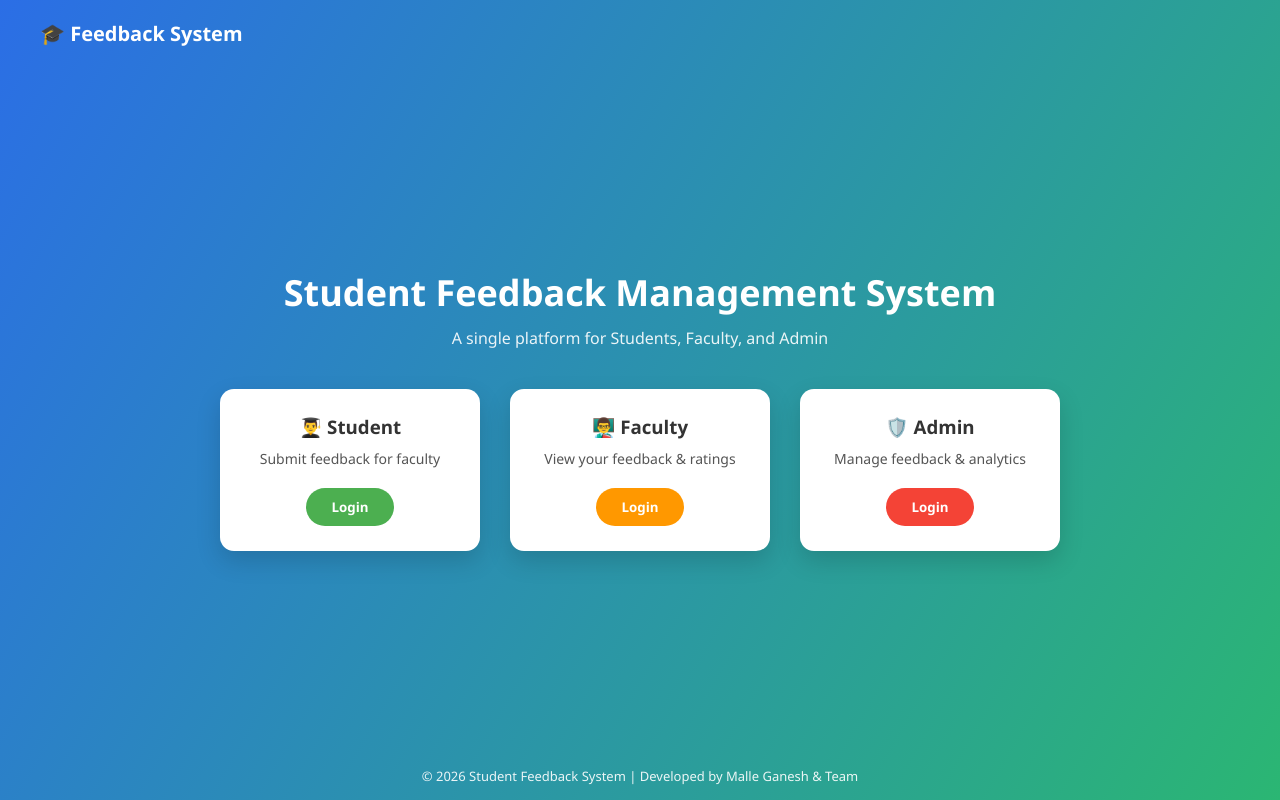
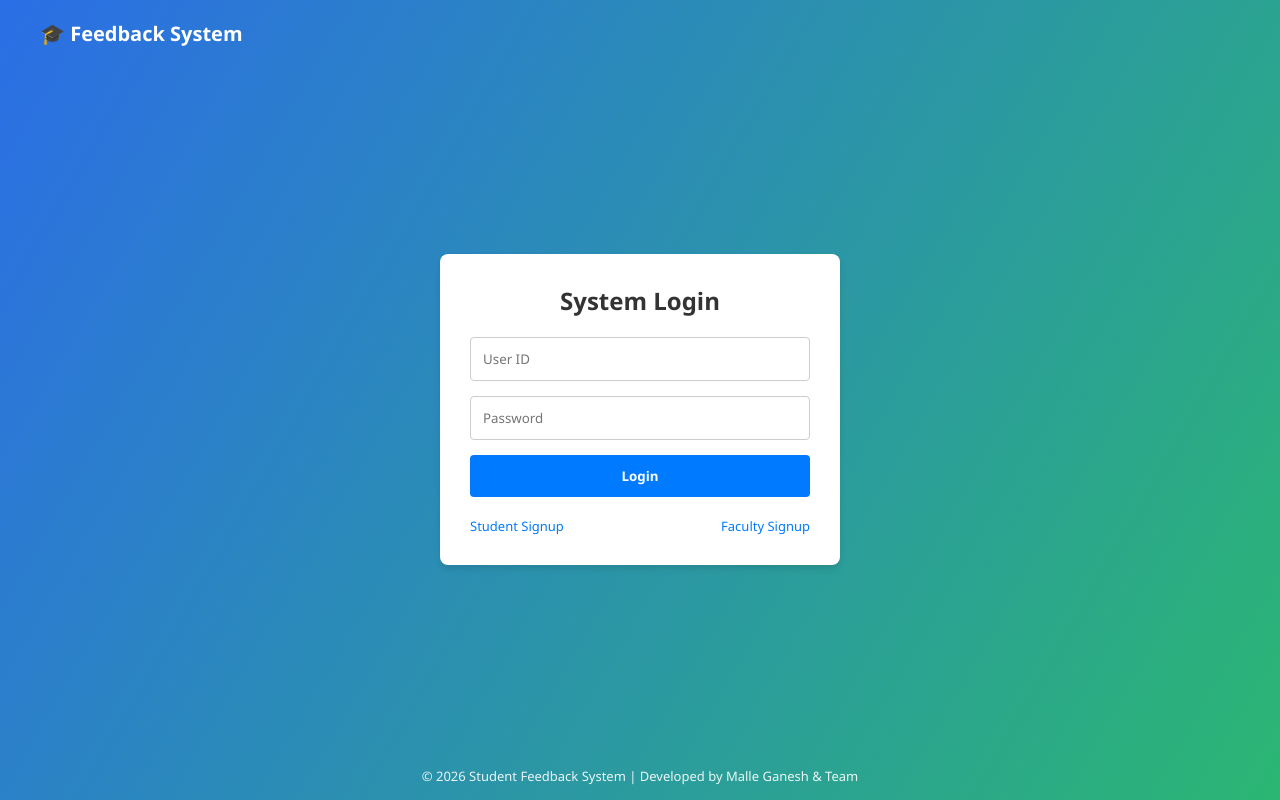
Before and after one commit to MalleGanesh/fsad-frontend, a React (Vite) app: page / in a window 1280 px wide. Built offline with nearby package versions, Linux system fonts and the light colour scheme.

Commit message:
Update feedback feature and unified login logic

```diff
--- a/src/components/auth/Captcha.jsx
+++ b/src/components/auth/Captcha.jsx
@@ -12,10 +12,10 @@ export default function Captcha({ onVerify }) {
     // Exclude visually ambiguous characters: 0, O, 1, l, I
     const chars = '23456789ABCDEFGHJKMNPQRSTUVWXYZabcdefghjkmnpqrstuvwxyz';
     let result = '';
-    for (let i = 0; i < 6; i++) {
+    for (let i = 0; i < 5; i++) {
       result += chars.charAt(Math.floor(Math.random() * chars.length));
     }
-    const rots = Array.from({ length: 6 }, () => Math.floor(Math.random() * 21) - 10);
+    const rots = Array.from({ length: 5 }, () => Math.floor(Math.random() * 21) - 10);
     setCaptchaStr(result);
     setRotations(rots);
     setInputValue('');
--- a/src/pages/AuthPage.jsx
+++ b/src/pages/AuthPage.jsx
@@ -5,7 +5,7 @@ import ForgotPassword from '../components/auth/ForgotPassword';
 
 export default function AuthPage() {
   // 'signin', 'signup', or 'forgot'
-  const [mode, setMode] = useState('signin');
+  const [mode, setMode] = useState('signup');
 
   return (
     <div className="auth-page">
--- a/src/pages/FacultyLogin.jsx
+++ b/src/pages/FacultyLogin.jsx
@@ -4,7 +4,7 @@ import axios from "axios";
 import "../styles.css";
 
 export default function FacultyLogin() {
-  const [mode, setMode] = useState("signin");
+  const [mode, setMode] = useState("signup");
   const [facultyId, setFacultyId] = useState("");
   const [password, setPassword] = useState("");
   const [name, setName] = useState("");
--- a/src/pages/FeedbackForm.jsx
+++ b/src/pages/FeedbackForm.jsx
@@ -11,6 +11,8 @@ export default function FeedbackForm() {
   const [courseName, setCourseName] = useState("");
   const [ratings, setRatings] = useState({});
   const [comment, setComment] = useState("");
+  const [activeTab, setActiveTab] = useState("submit");
+  const [myFeedbacks, setMyFeedbacks] = useState([]);
 
   // 🔐 Protect route & Fetch faculty
   useEffect(() => {
@@ -29,6 +31,17 @@ export default function FeedbackForm() {
         alert("⚠️ Error: Could not load faculty list from server.");
       });
   }, [navigate]);
+
+  useEffect(() => {
+    if (activeTab === "view") {
+      const authUser = JSON.parse(localStorage.getItem("authUser") || "{}");
+      if (authUser.email) {
+        axios.get(`/api/feedback/student/${authUser.email}`)
+          .then(res => setMyFeedbacks(res.data))
+          .catch(err => console.error("Error fetching my feedbacks", err));
+      }
+    }
+  }, [activeTab]);
 
   const handleRating = (q, value) => {
     setRatings({ ...ratings, [q]: parseInt(value) });
@@ -100,7 +113,20 @@ export default function FeedbackForm() {
   return (
     <div className="feedback-bg">
       <div className="container">
-        <h2>📋 Student Feedback Form</h2>
+        <h2>📋 Student Feedback Dashboard</h2>
+
+        <div style={{ display: "flex", gap: "10px", marginBottom: "20px", justifyContent: "center" }}>
+          <button
+            style={{ padding: "10px 20px", cursor: "pointer", background: activeTab === "submit" ? "#667eea" : "#ddd", color: activeTab === "submit" ? "white" : "black", border: "none", borderRadius: "5px", fontWeight: "bold" }}
+            onClick={() => setActiveTab("submit")}
+          >Submit Feedback</button>
+          <button
+            style={{ padding: "10px 20px", cursor: "pointer", background: activeTab === "view" ? "#667eea" : "#ddd", color: activeTab === "view" ? "white" : "black", border: "none", borderRadius: "5px", fontWeight: "bold" }}
+            onClick={() => setActiveTab("view")}
+          >My Feedbacks</button>
+        </div>
+
+        {activeTab === "submit" ? (
 
         <form onSubmit={submitFeedback}>
           <label>Faculty Name</label>
@@ -168,6 +194,40 @@ export default function FeedbackForm() {
 
           <button type="submit">Submit Feedback</button>
         </form>
+        ) : (
+          <div className="faculty-table-container" style={{ margin: "0" }}>
+             {myFeedbacks.length > 0 ? (
+               <table className="feedback-table" style={{ width: "100%", boxShadow: "none", border: "1px solid #eee" }}>
+                 <thead>
+                   <tr>
+                     <th>Faculty</th>
+                     <th>Course</th>
+                     <th>Rating (Avg)</th>
+                     <th>Comments</th>
+                   </tr>
+                 </thead>
+                 <tbody>
+                   {myFeedbacks.map(fb => {
+                     const avg = ((fb.q1 + fb.q2 + fb.q3 + fb.q4 + fb.q5) / 5).toFixed(1);
+                     return (
+                       <tr key={fb.id}>
+                         <td data-label="Faculty">{fb.faculty?.name || 'Unknown'}</td>
+                         <td data-label="Course"><span className="course-name">{fb.courseName}</span></td>
+                         <td data-label="Rating"><span className="rating-badge">{avg} / 5.0</span></td>
+                         <td data-label="Comments" className="comment-cell">{fb.comment || '-'}</td>
+                       </tr>
+                     );
+                   })}
+                 </tbody>
+               </table>
+             ) : (
+               <div className="no-data-message" style={{ boxShadow: "none", border: "1px solid #eee", padding: "40px 20px" }}>
+                 <p>📭</p>
+                 <p>You haven't submitted any feedback yet.</p>
+               </div>
+             )}
+          </div>
+        )}
       </div>
     </div>
   );
--- a/src/pages/Home.jsx
+++ b/src/pages/Home.jsx
@@ -1,52 +1,109 @@
-import { Link } from "react-router-dom";
+import { useState } from "react";
+import { Link, useNavigate } from "react-router-dom";
+import axios from "axios";
 import "../styles.css";
 
 export default function Home() {
+  const [identifier, setIdentifier] = useState("");
+  const [password, setPassword] = useState("");
+  const [loading, setLoading] = useState(false);
+  const navigate = useNavigate();
+
+  const handleLogin = async () => {
+    if (!identifier || !password) {
+      alert("Please enter credentials");
+      return;
+    }
+
+    setLoading(true);
+    const trimmedId = identifier.trim().toLowerCase();
+
+    try {
+      if (trimmedId.includes("@")) {
+        // Student Login
+        const response = await axios.post('/api/auth/login', { email: identifier, password });
+        const user = response.data;
+        localStorage.setItem(
+          'authUser',
+          JSON.stringify({ name: user.name, email: user.email, course: user.course })
+        );
+        sessionStorage.setItem('studentLoggedIn', 'true');
+        sessionStorage.setItem('studentName', user.name);
+        navigate("/feedback-form");
+      } else if (!isNaN(trimmedId) && trimmedId !== "") {
+        // Faculty Login (faculty IDs are numeric, e.g. 101, 102)
+        const response = await axios.post("/api/faculty/login", { facultyId: identifier, password });
+        const faculty = response.data;
+        sessionStorage.setItem("facultyLoggedIn", "true");
+        sessionStorage.setItem("facultyId", faculty.facultyId);
+        sessionStorage.setItem("facultyName", faculty.name);
+        navigate("/faculty-dashboard");
+      } else {
+        // Admin Login
+        await axios.post("/api/auth/admin/login", {
+          username: identifier.trim(),
+          password: password.trim()
+        });
+        sessionStorage.setItem("adminLoggedIn", "true");
+        navigate("/admin-dashboard");
+      }
+    } catch (error) {
+      alert(error.response?.data?.message || "Invalid Credentials");
+    } finally {
+      setLoading(false);
+    }
+  };
+
   return (
     <div className="home-bg">
-      {/* HEADER */}
       <div className="top-bar">
         🎓 <span>Feedback System</span>
       </div>
 
-      {/* MAIN CONTENT */}
-      <div className="home-content">
-        <h1>Student Feedback Management System</h1>
-        <p className="subtitle">
-          A single platform for Students, Faculty, and Admin
-        </p>
+      <div className="home-content" style={{ display: "flex", justifyContent: "center", alignItems: "center", minHeight: "80vh" }}>
+        <div className="card" style={{ maxWidth: "400px", width: "100%", padding: "30px", background: "white", borderRadius: "8px", boxShadow: "0 4px 6px rgba(0,0,0,0.1)" }}>
+          <h2 style={{ textAlign: "center", color: "#333", marginBottom: "20px" }}>System Login</h2>
 
-        <div className="card-container">
-          {/* STUDENT */}
-          <div className="role-card">
-            <h3>👨‍🎓 Student</h3>
-            <p>Submit feedback for faculty</p>
-            <Link to="/student-login">
-              <button className="btn student-btn">Login</button>
-            </Link>
+          <div style={{ display: "flex", flexDirection: "column", gap: "15px" }}>
+            <input
+              type="text"
+              placeholder="User ID"
+              value={identifier}
+              onChange={(e) => setIdentifier(e.target.value)}
+              style={{ padding: "12px", border: "1px solid #ccc", borderRadius: "4px", width: "100%" }}
+            />
+            <input
+              type="password"
+              placeholder="Password"
+              value={password}
+              onChange={(e) => setPassword(e.target.value)}
+              style={{ padding: "12px", border: "1px solid #ccc", borderRadius: "4px", width: "100%" }}
+            />
+            <button
+              onClick={handleLogin}
+              disabled={loading}
+              style={{
+                background: "#007BFF",
+                color: "white",
+                padding: "12px",
+                border: "none",
+                borderRadius: "4px",
+                cursor: loading ? "not-allowed" : "pointer",
+                fontWeight: "bold",
+                width: "100%"
+              }}
+            >
+              {loading ? "Logging in..." : "Login"}
+            </button>
           </div>
 
-          {/* FACULTY */}
-          <div className="role-card">
-            <h3>👨‍🏫 Faculty</h3>
-            <p>View your feedback & ratings</p>
-            <Link to="/faculty-login">
-              <button className="btn faculty-btn">Login</button>
-            </Link>
-          </div>
-
-          {/* ADMIN */}
-          <div className="role-card">
-            <h3>🛡️ Admin</h3>
-            <p>Manage feedback & analytics</p>
-            <Link to="/admin-login">
-              <button className="btn admin-btn">Login</button>
-            </Link>
+          <div style={{ display: "flex", justifyContent: "space-between", marginTop: "20px", fontSize: "13px" }}>
+            <Link to="/student-login" style={{ color: "#007BFF", textDecoration: "none" }}>Student Signup</Link>
+            <Link to="/faculty-login" style={{ color: "#007BFF", textDecoration: "none" }}>Faculty Signup</Link>
           </div>
         </div>
       </div>
 
-      {/* FOOTER */}
       <footer>
         © 2026 Student Feedback System | Developed by Malle Ganesh & Team
       </footer>
```
Also changed, not shown: 1 other file (tests, documents, lock files or other folders).
